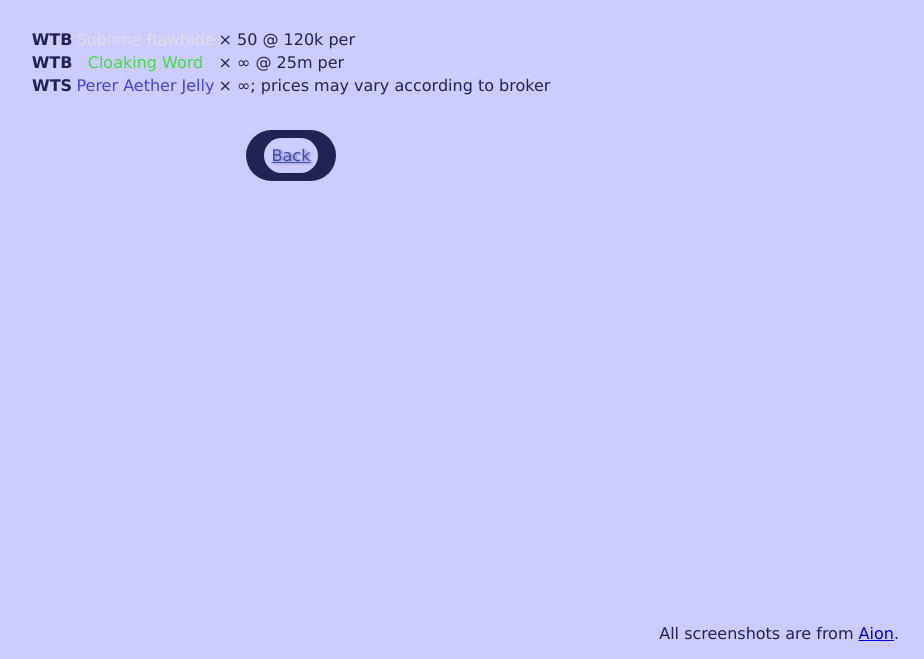
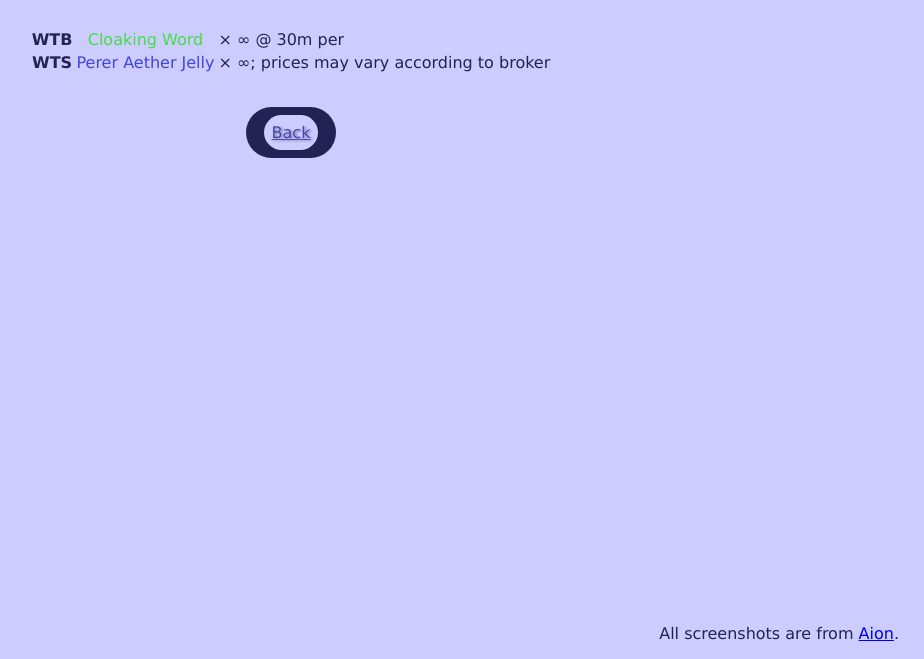
Before and after one commit to Deltavolt/deltavolt.github.io, a plain HTML site: page aion/trading/index.html in a window 1280 px wide. Shown: the part 141-800 px from the top of the page, without its empty margins (349-1273 px from the left). Drawn offline with Linux system fonts and the light colour scheme.

Commit message:
updated trading

```diff
--- a/aion/trading/index.html
+++ b/aion/trading/index.html
@@ -14,13 +14,8 @@
                 <tbody>
                     <tr>
                         <td><strong>WTB</strong></td>
-                        <td class="common">Sublime Rawhide</td>
-                        <td style="text-align: left;">× 50 @ 120k per</td>
-                    </tr>
-                    <tr>
-                        <td><strong>WTB</strong></td>
                         <td class="superior">Cloaking Word</td>
-                        <td style="text-align: left;">× ∞ @ 25m per</td>
+                        <td style="text-align: left;">× ∞ @ 30m per</td>
                     </tr>
                     <tr>
                         <td><strong>WTS</strong></td>
```
